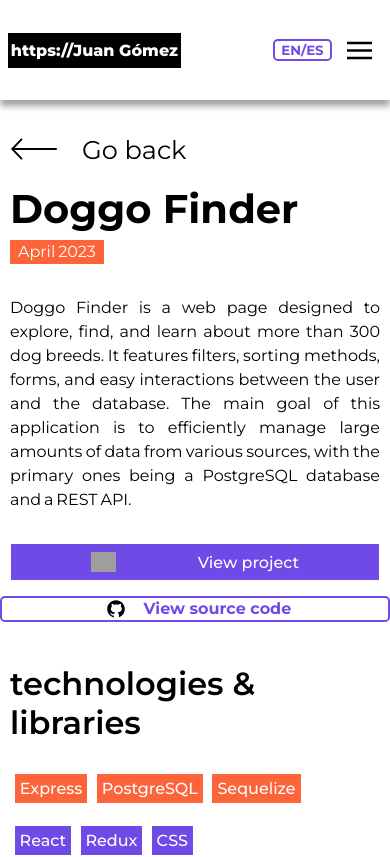
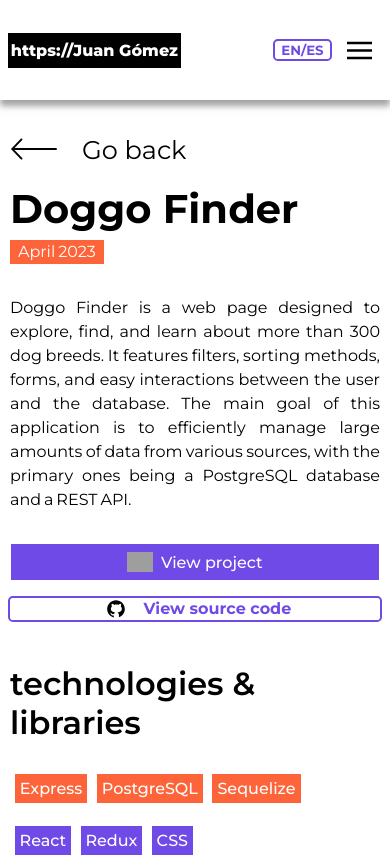
Before and after one commit to JPGomezCuervo/Portfolio-v2, a Vue app: page /projects/doggofinder in a window 390 px wide. Shown: the top 857 px of the page. Built offline with nearby package versions, Linux system fonts and the light colour scheme; grey boxes are pictures that could not be loaded.

Commit message:
Fix detail width buttons

```diff
--- a/src/views/ProjectDetails.vue
+++ b/src/views/ProjectDetails.vue
@@ -307,6 +307,11 @@ onMounted(()=>{
         margin: 0;
         width: 96%;
     }
+
+    .primary-button a {
+        margin-left: 0;
+    }
+
     .primary-button button {
         margin: 0;
         margin-right: auto;
@@ -318,8 +323,8 @@ onMounted(()=>{
     }
     .secondary-button {
         display: flex;
-        padding-right: auto;
         width: 100%;
+        padding: 0;
         justify-content: center;
 
     }
```
